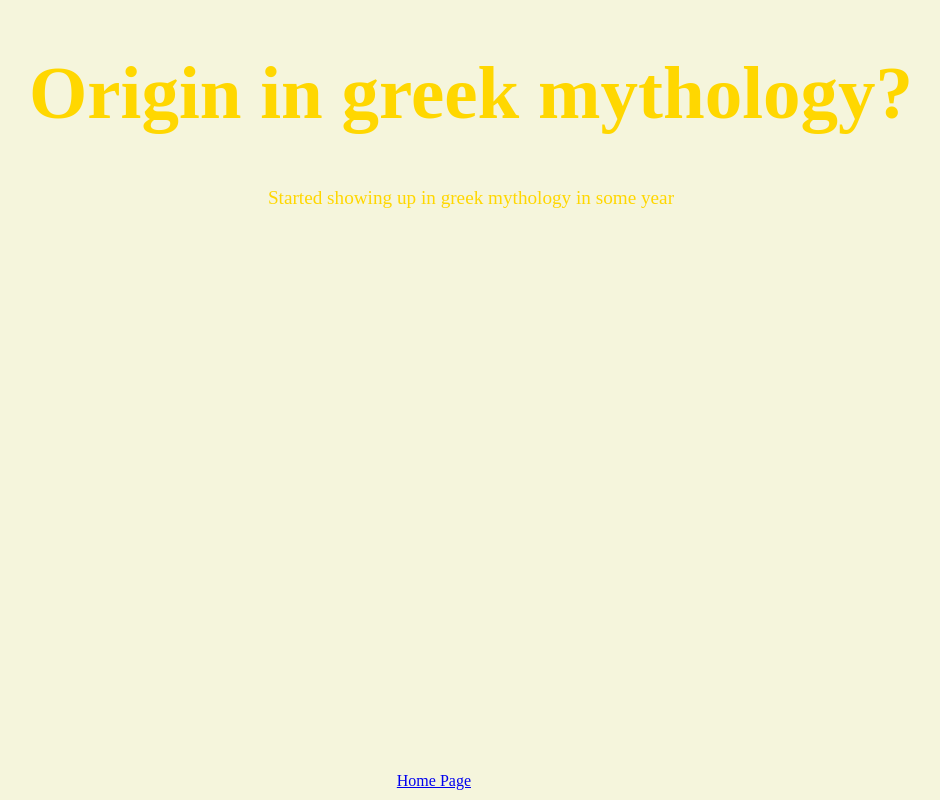
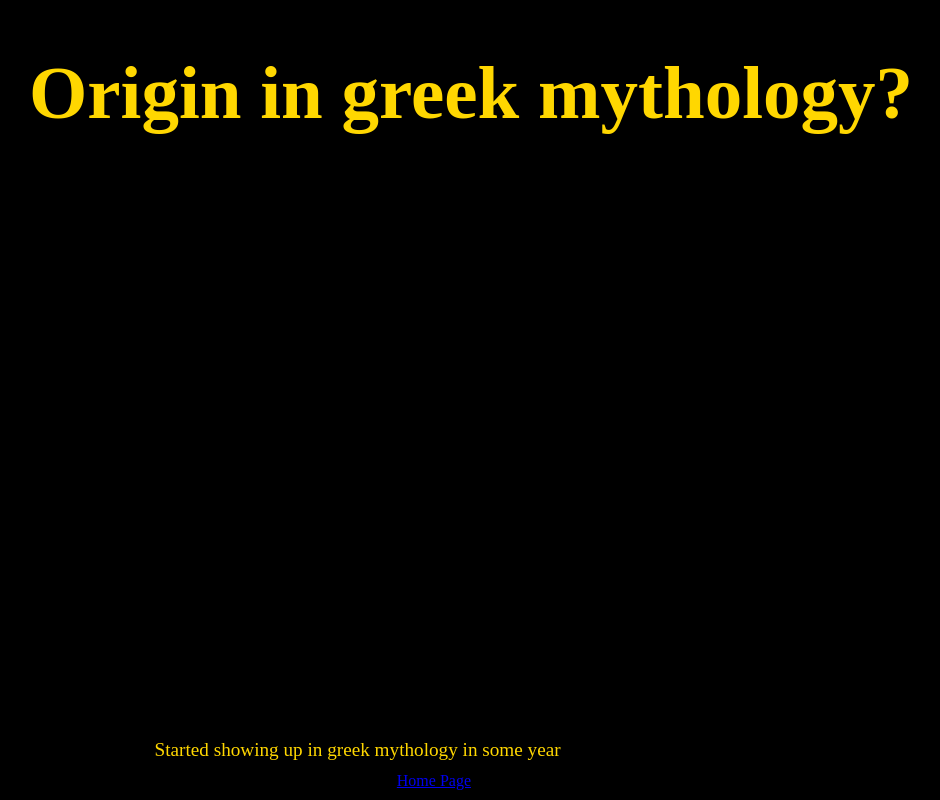
Before and after one commit to jdmar3-comp426/a01-Cgongidi, a website: page history.html in a window 1280 px wide. Shown: the whole page, without its empty margins (169-1109 px from the left). Drawn offline with Linux system fonts and the light colour scheme.

Commit message:
Added hex color value for background and fixed IDs

```diff
--- a/history.html
+++ b/history.html
@@ -3,10 +3,10 @@
     <head>
         <meta charset="UTF-8">
         <meta name="viewport" content="width=device-width, initial-scale=1.0">
-        <title>About page</title>
+        <title>History page</title>
         <link href="/styles.css" rel="stylesheet" type="text/css">
     </head>
-    <body id="abb">
+    <body id="histb">
         <div>
             <h1 id="abh">Origin in greek mythology?</h1>
             <p id="abp">Started showing up in greek mythology in some year</p>
--- a/styles.css
+++ b/styles.css
@@ -9,6 +9,9 @@ p {
     text-align: center;
     font-size: larger;
     color: gold;
+    position: fixed;
+    bottom: 20px;
+    right: 43%;
 }
 
 #about {
@@ -17,8 +20,8 @@ p {
     right: 55%;
 }
 
-body {
-    background-color: beige;
+#ibody {
+    background-color: #000000;
 }
 #store{
     position: fixed;
@@ -28,10 +31,11 @@ body {
 /*This is the css for the about page*/
 #abh {
     color: gold;
+    font: Arial;
 }
 
 #abb {
-    background-color: beige;
+    background-color: #000000;
 }
 
 #aba {
@@ -52,9 +56,15 @@ body {
     bottom: 10px;
     right: 45.5%
 }
+#histb {
+    background-color: #000000;
+}
 /*This is the css for the featured page*/
 #storeToHome{
     position: fixed;
     bottom: 10px;
     right: 45.5%
 }
+#featbody {
+    background-color: #000000;
+}
```
Also changed, not shown: featured.html (+2 -2 lines), index.html (+5 -5 lines).
